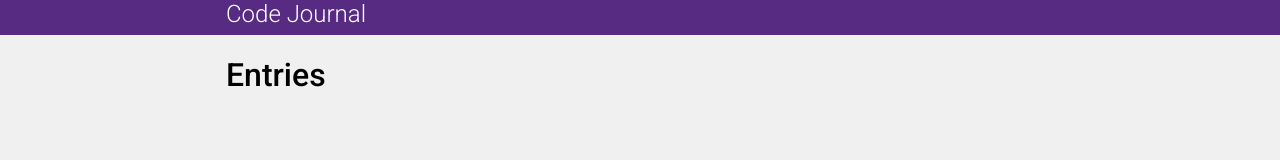
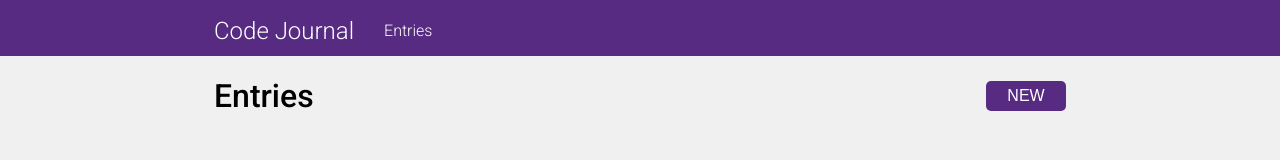
Before and after one commit to Jimmy-Vu/code-journal, a website: page index.html in a window 1280 px wide. Drawn offline with Linux system fonts and the light colour scheme.

```diff
--- a/css/styles.css
+++ b/css/styles.css
@@ -5,6 +5,10 @@
 
 [data-view="entries"] img {
   margin-bottom: 25px;
+}
+
+a:hover {
+  cursor: pointer;
 }
 
 input {
@@ -31,18 +35,32 @@
 }
 
 h2 {
-  margin-top: 0;
   font-weight: 300;
   margin-bottom: 0;
+  margin-top: 0;
 }
 
-[data-view="entries"] h2 {
+nav h2 {
+  font-weight: 300;
+}
+
+[data-view="entries"] ul h2 {
   font-weight: 400;
 }
 
-h3 {
+ul h3 {
   margin-bottom: 10px;
   font-weight: 400;
+}
+
+nav h3 {
+  font-weight: 300;
+  font-size: 16px;
+  margin-left: 25px;
+}
+
+nav {
+  padding-top: 5px;
 }
 
 p {
@@ -57,7 +75,6 @@
 
 .header-banner {
   background-color: #572b82;
-  height: 35px;
 }
 
 .header-title {
@@ -72,6 +89,10 @@
   margin-bottom: 50px;
 }
 
+.justify-space-between {
+  justify-content: space-between;
+}
+
 #save-button {
   background-color: #572b82;
   color: white;
@@ -84,6 +105,20 @@
   margin-bottom: 15px;
 }
 
+#new-button {
+  background-color: #572b82;
+  color: white;
+  font-size: 16px;
+  border-width: 0;
+  border-radius: 5px;
+  width: 80px;
+  height: 30px;
+}
+
+.align-center {
+  align-items: center;
+}
+
 @media screen and (min-width: 768px) {
   .display-flex {
     display: flex;
@@ -92,4 +127,9 @@
   .no-margin-top {
     margin-top: 0;
   }
+
+  nav h3 {
+    font-weight: 300;
+    margin-left: 30px;
+  }
 }
--- a/index.html
+++ b/index.html
@@ -20,7 +20,10 @@
 <body>
   <div class="header-banner column-full">
     <header class="header-title container">
-      <h2 class="column-full">Code Journal</h2>
+      <nav class="row align-center">
+        <h2>Code Journal</h2>
+        <h3 id="entry-nav"><a>Entries</a></h3>
+      </nav>
     </header>
   </div>
   <main>
@@ -48,7 +51,10 @@
       </div>
     </div>
     <div data-view="entries" class="container">
-      <h1 class="column-full">Entries</h1>
+      <div class="row align-center justify-space-between">
+        <h1>Entries</h1>
+        <button id="new-button"><a>NEW</a></button>
+      </div>
       <ul id="entry-list">
       </ul>
     </div>
--- a/js/main.js
+++ b/js/main.js
@@ -68,3 +68,22 @@
     entryAdd(data.entries[i]);
   }
 }
+
+var entriesNavItem = document.querySelector('#entry-nav');
+var entriesNewButton = document.querySelector('#new-button');
+var entryFormContainer = document.querySelector('[data-view="entry-form"]');
+var entriesMainContainer = document.querySelector('[data-view="entries"]');
+
+entriesNewButton.addEventListener('click', entriesNewButtonHandler);
+
+function entriesNewButtonHandler(event) {
+  entryFormContainer.className = 'container';
+  entriesMainContainer.className = 'container hidden';
+}
+
+entriesNavItem.addEventListener('click', entriesNavItemHandler);
+
+function entriesNavItemHandler(event) {
+  entryFormContainer.className = 'container hidden';
+  entriesMainContainer.className = 'container';
+}
```
